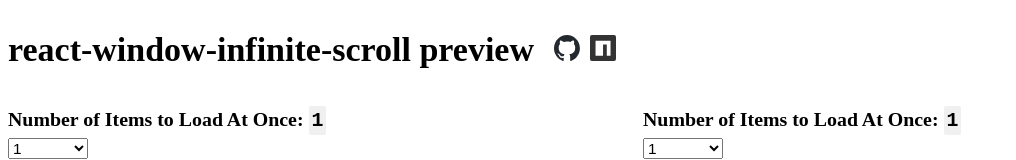
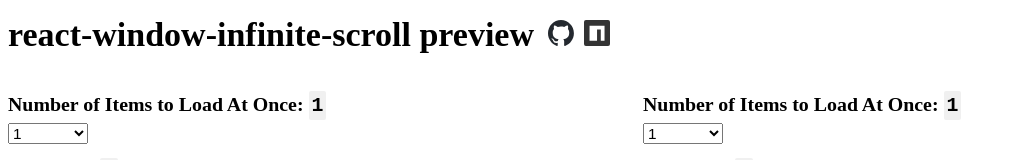
Before and after one commit to dlguswo333/react-window-infinite-scroll, a React (Vite) app in the folder preview/: page / in a window 1280 px wide. Shown: the top 160 px of the page, without its empty margins (0-1016 px from the left). Built offline with nearby package versions, Linux system fonts and the light colour scheme.

Commit message:
[#38] Improve preview styles

```diff
--- a/preview/src/asset/Style.scss
+++ b/preview/src/asset/Style.scss
@@ -12,7 +12,8 @@
     }
     h1 {
         display: inline-block;
-        margin-right: 20px;
+        margin-top: 8px;
+        margin-right: 14px;
     }
     .Icons {
         display: inline-block;
@@ -23,6 +24,11 @@
           display: inline-block;
           width: 26px;
           height: 26px;
+          @media (hover: hover) and (pointer: fine) {
+              &:hover {
+                  filter: brightness(2.5);
+              }
+          }
           img {
             width: 100%;
             height: 100%;
```
